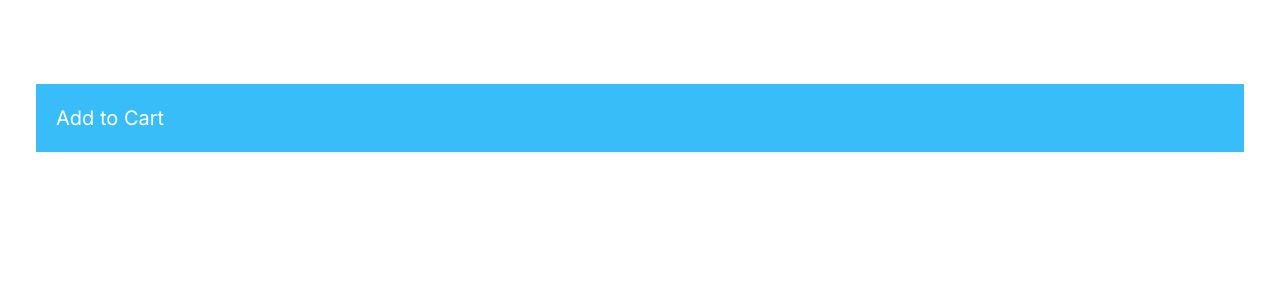
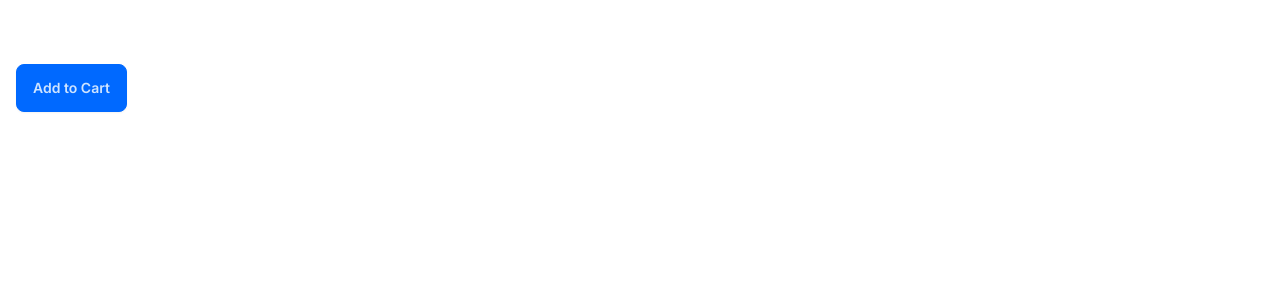
Before and after one commit to BhathiyaPrasad/my-app, a Next.js app: page / in a window 1280 px wide. Shown: the top 300 px of the page. Built offline with nearby package versions, Linux system fonts and the light colour scheme.

Commit message:
replace daisyui classes instead of daisyui classses

```diff
--- a/app/components/AddToCart.tsx
+++ b/app/components/AddToCart.tsx
@@ -4,7 +4,7 @@ import React from 'react'
 const AddToCart = () => {
   return (
     <div>
-         <button onClick={() => console.log('click')}>Add to Cart</button>
+         <button className='btn btn-primary' onClick={() => console.log('click')}>Add to Cart</button>
     </div>
   )
 }
--- a/app/components/ProductCard/ProductCard.tsx
+++ b/app/components/ProductCard/ProductCard.tsx
@@ -6,7 +6,7 @@ import AddToCart from '../AddToCart'
 
 const ProductCard = () => {
   return (
-    <div className='p-5 m-5 bg-sky-400 text-white text-xl hover:bg-sky-600'>
+    <div >
    <AddToCart />
     </div>
   )
```
